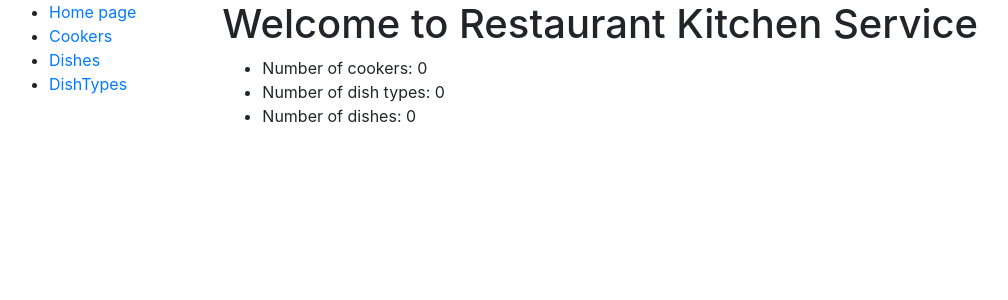
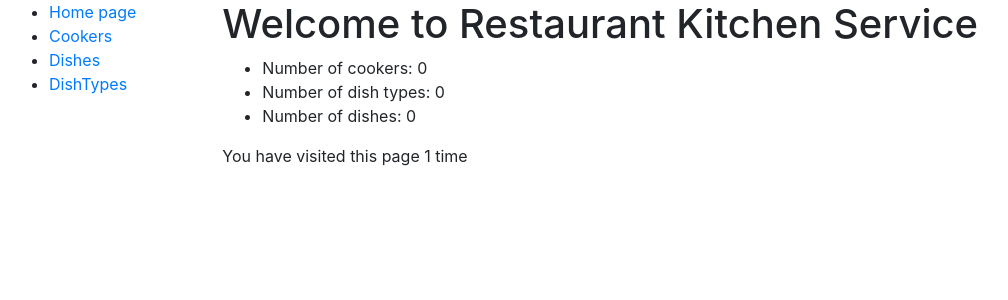
Before and after one commit to dryzhenko/restaurant_kitchen_service, a Django app: page / in a window 1280 px wide. Shown: the top 300 px of the page, without its empty margins (6-1014 px from the left). Run offline with Django 5.2, Linux system fonts and the light colour scheme; data that the repository does not hold is empty.

Commit message:
implement a visit counter on the home screen

```diff
--- a/catalog/views.py
+++ b/catalog/views.py
@@ -7,10 +7,13 @@ from catalog.models import Dish, DishType, Cook, Ingredients
 def index(request):
     """View function for the home page of the site."""
 
+    num_visits = request.session.get("num_visits", 0)
+    request.session["num_visits"] = num_visits + 1
     context = {
         "num_cookers": Cook.objects.count(),
         "num_dishes": Dish.objects.count(),
         "num_dish_types": DishType.objects.count(),
+        "num_visits": num_visits + 1,
     }
 
     return render(request, "catalog/index.html", context=context)
--- a/templates/catalog/index.html
+++ b/templates/catalog/index.html
@@ -7,4 +7,5 @@
     <li>Number of dish types: {{ num_dish_types }}</li>
     <li>Number of dishes: {{ num_dishes }}</li>
   </ul>
+  <p>You have visited this page {{ num_visits }} time{{ num_visits|pluralize }}</p>
 {% endblock %}
```
Lines whose indentation alone changed are shown as unchanged.
